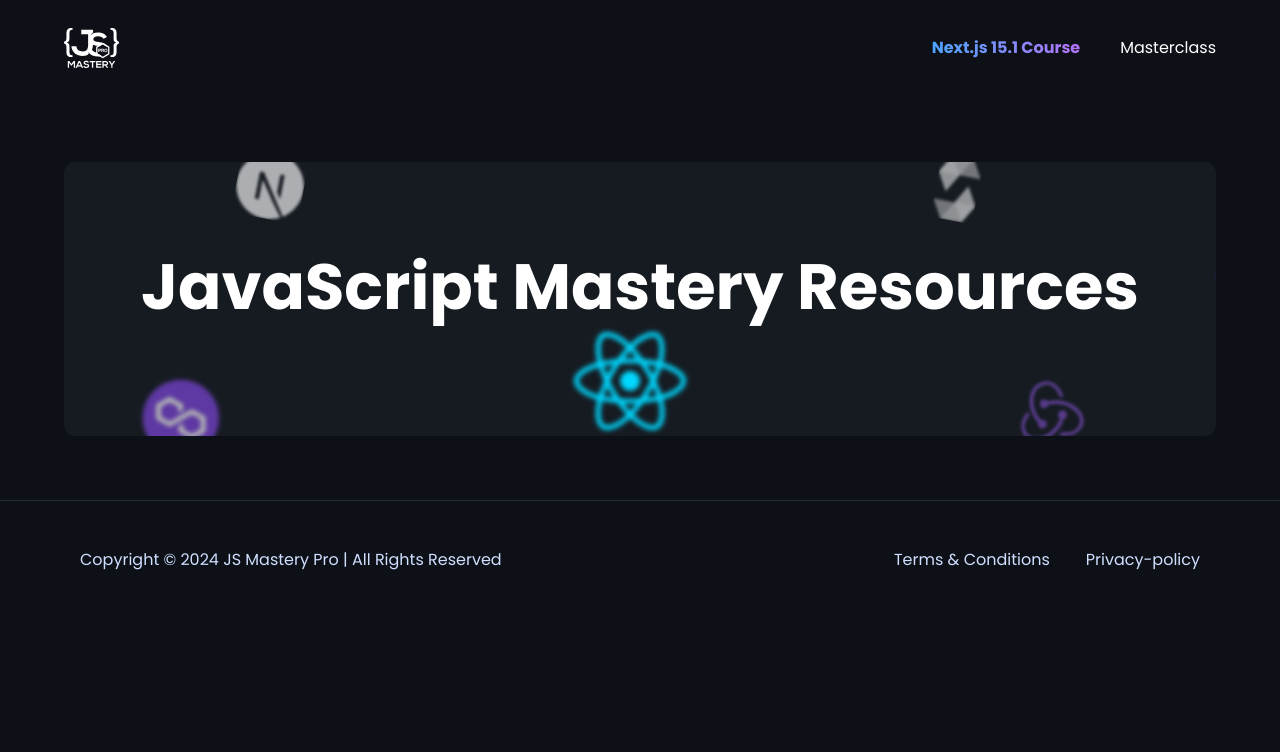
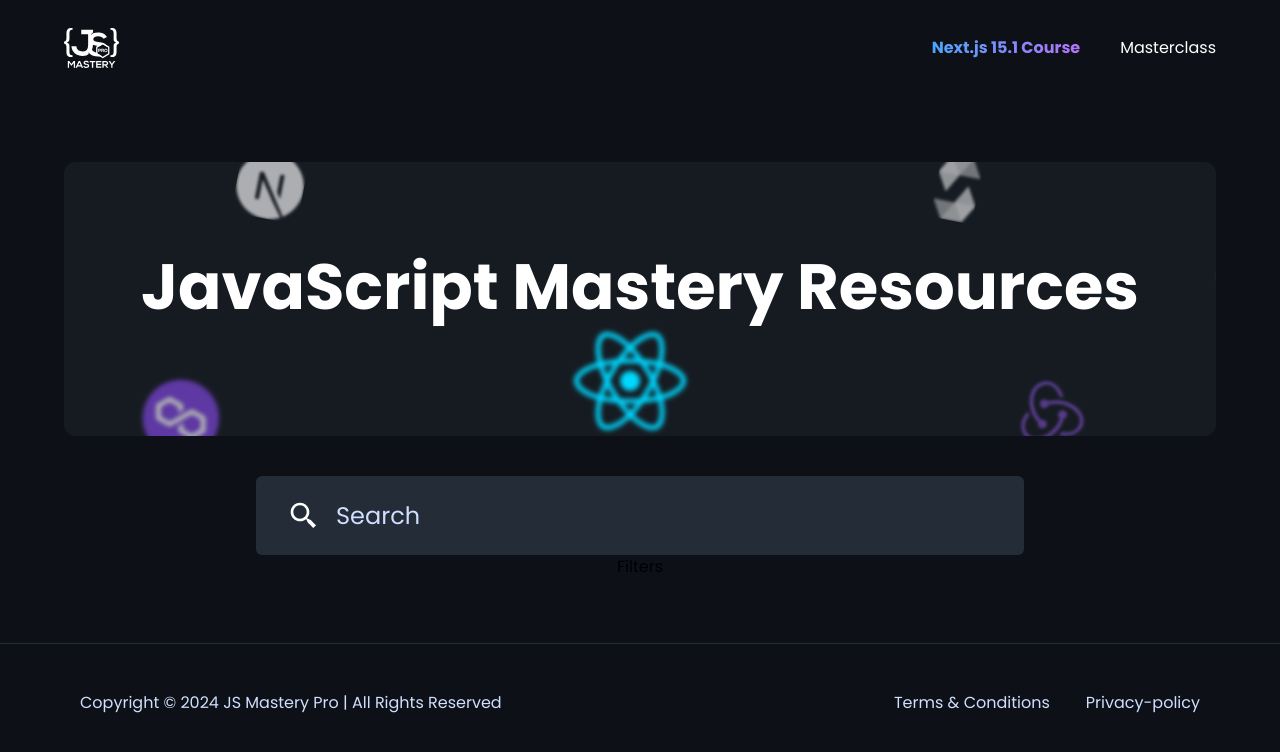
Before and after one commit to subodh245/nextjs-seo-project, a Next.js app: page / in a window 1280 px wide. Shown: the top 752 px of the page. Built offline with nearby package versions, Linux system fonts and the light colour scheme.

Commit message:
create-search-form

```diff
--- a/app/(root)/(home)/page.tsx
+++ b/app/(root)/(home)/page.tsx
@@ -1,3 +1,4 @@
+import SearchForm from "@/components/SearchForm";
 import React from "react";
 
 const Page = () => {
@@ -9,7 +10,9 @@
             JavaScript Mastery Resources
           </h1>
         </div>
+        <SearchForm />
       </section>
+      Filters
     </main>
   );
 };
--- /dev/null
+++ b/components/SearchForm.tsx
@@ -0,0 +1,30 @@
+"use client";
+import Image from "next/image";
+import React, { useState } from "react";
+import { Input } from "@/components/ui/input";
+
+const SearchForm = () => {
+  const [search, setSearch] = useState("");
+  return (
+    <form className="flex-center mx-auto mt-10 w-full sm:mt-10 sm:px-5">
+      <label className="flex-center relative w-full max-w-3xl">
+        <Image
+          src="/magnifying-glass.svg"
+          className="absolute left-8"
+          width={32}
+          height={32}
+          alt="Search icon"
+        />
+        <Input
+          className="base-regular h-fit border-0 bg-black-400 py-6 pl-20 pr-8 text-white-800 !ring-0 !ring-offset-0 placeholder:text-white-800 "
+          type="text"
+          placeholder="Search"
+          value={search}
+          onChange={(e) => setSearch(e.target.value)}
+        />
+      </label>
+    </form>
+  );
+};
+
+export default SearchForm;
--- /dev/null
+++ b/components/ui/input.tsx
@@ -0,0 +1,25 @@
+import * as React from "react"
+
+import { cn } from "@/lib/utils"
+
+export interface InputProps
+  extends React.InputHTMLAttributes<HTMLInputElement> {}
+
+const Input = React.forwardRef<HTMLInputElement, InputProps>(
+  ({ className, type, ...props }, ref) => {
+    return (
+      <input
+        type={type}
+        className={cn(
+          "flex h-10 w-full rounded-md border border-input bg-background px-3 py-2 text-sm ring-offset-background file:border-0 file:bg-transparent file:text-sm file:font-medium placeholder:text-muted-foreground focus-visible:outline-none focus-visible:ring-2 focus-visible:ring-ring focus-visible:ring-offset-2 disabled:cursor-not-allowed disabled:opacity-50",
+          className
+        )}
+        ref={ref}
+        {...props}
+      />
+    )
+  }
+)
+Input.displayName = "Input"
+
+export { Input }
```
